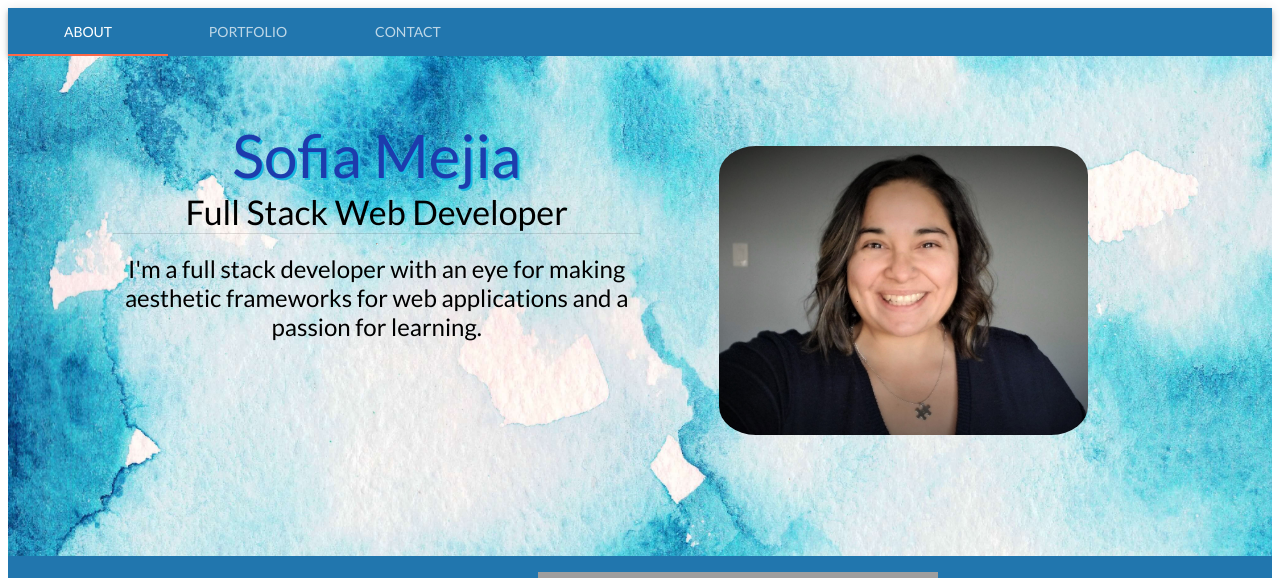
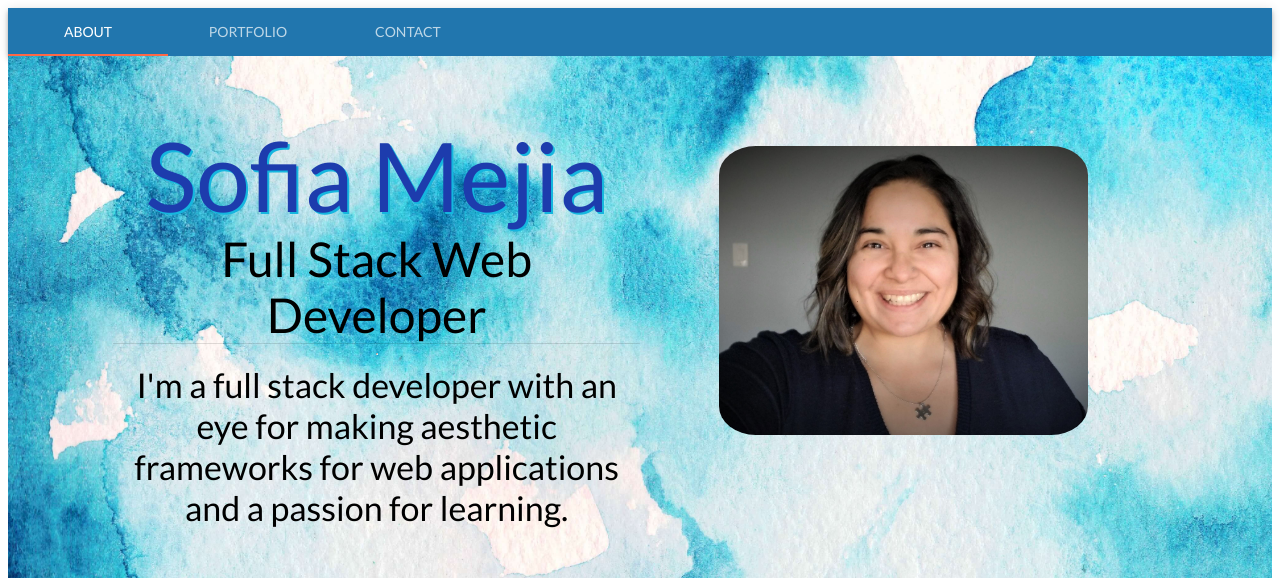
Before and after one commit to myfyrefly/react-portfolio, a React (Create React App) app: page / in a window 1280 px wide. Shown: the top 578 px of the page. Built offline with nearby package versions, Linux system fonts and the light colour scheme; grey boxes are pictures that could not be loaded.

Commit message:
footer and hero sizing FIXED!

```diff
--- a/src/components/Footer/style.css
+++ b/src/components/Footer/style.css
@@ -1,5 +1,5 @@
 .footer {
-  margin-top: 1rem;
+  /* margin-top: 1rem; */
   padding: 1rem;
   background-color: #2176ae;
   position: relative;
@@ -7,5 +7,5 @@
   /* left: 0; */
   /* width: 100%; */
   color: lightgray;
-  margin-top: auto;
+  /* margin-top: auto; */
 }
--- a/src/components/Hero/style.css
+++ b/src/components/Hero/style.css
@@ -1,5 +1,5 @@
 .hero {
-  height: 500px;
+  min-height: 100vh;
   background-size: cover;
   background-position: center;
   position: relative;
--- a/src/pages/about.js
+++ b/src/pages/about.js
@@ -28,12 +28,12 @@ function About() {
         <Grid container className={classes.root}>
           <Grid item xs={1}></Grid>
           <Grid item xs={0} sm={5} container direction="column">
-            <Typography variant="h2">Sofia Mejia</Typography>
-            <Typography variant="h4">Full Stack Web Developer</Typography>
+            <Typography variant="h1">Sofia Mejia</Typography>
+            <Typography variant="h3">Full Stack Web Developer</Typography>
             <Divider />
             <hr />
             <Grid item>
-              <Box textAlign="center" fontSize="h5.fontSize">
+              <Box textAlign="center" fontSize="h4.fontSize">
                 I'm a full stack developer with an eye for making aesthetic
                 frameworks for web applications and a passion for learning.
               </Box>
```
